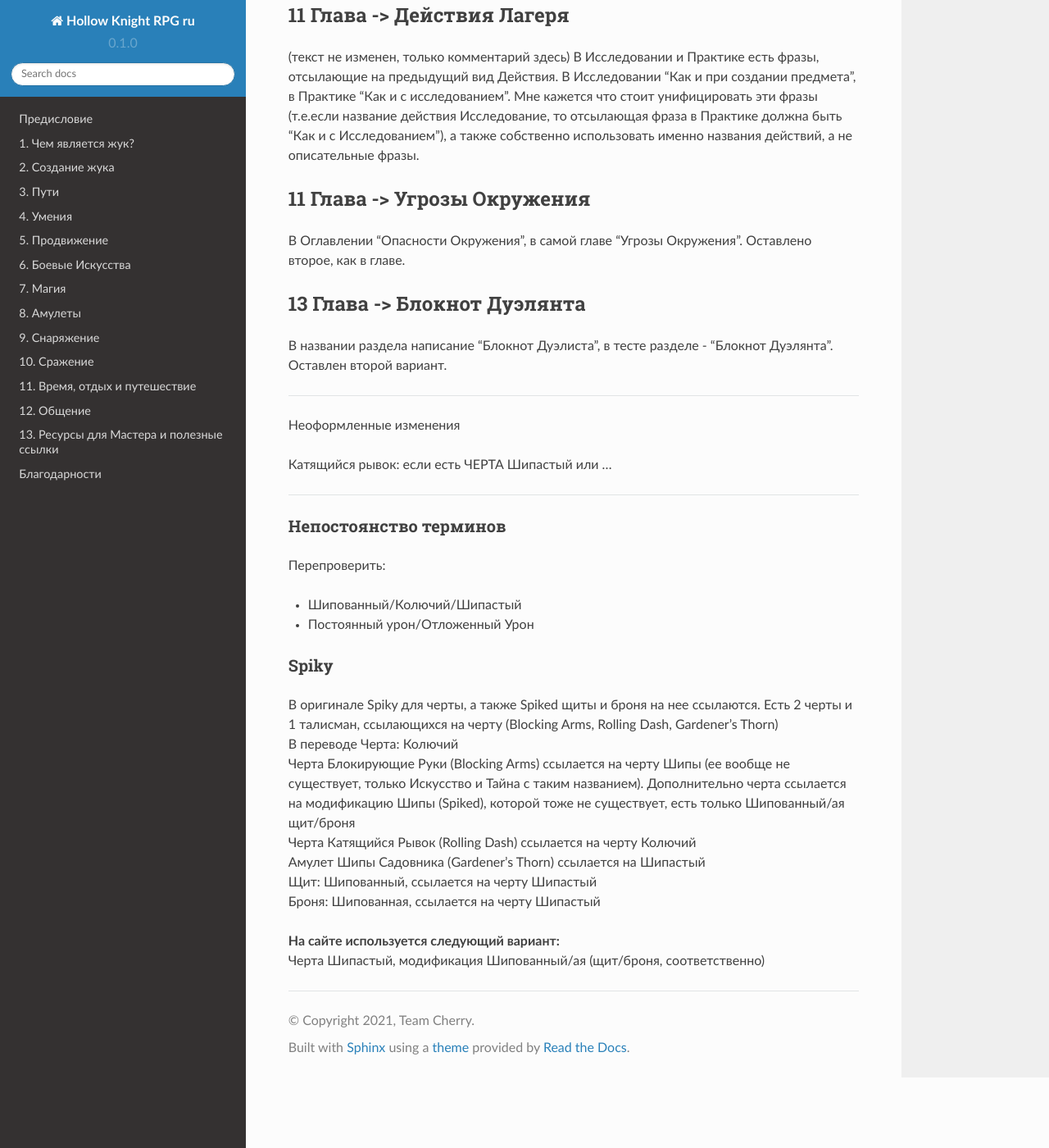
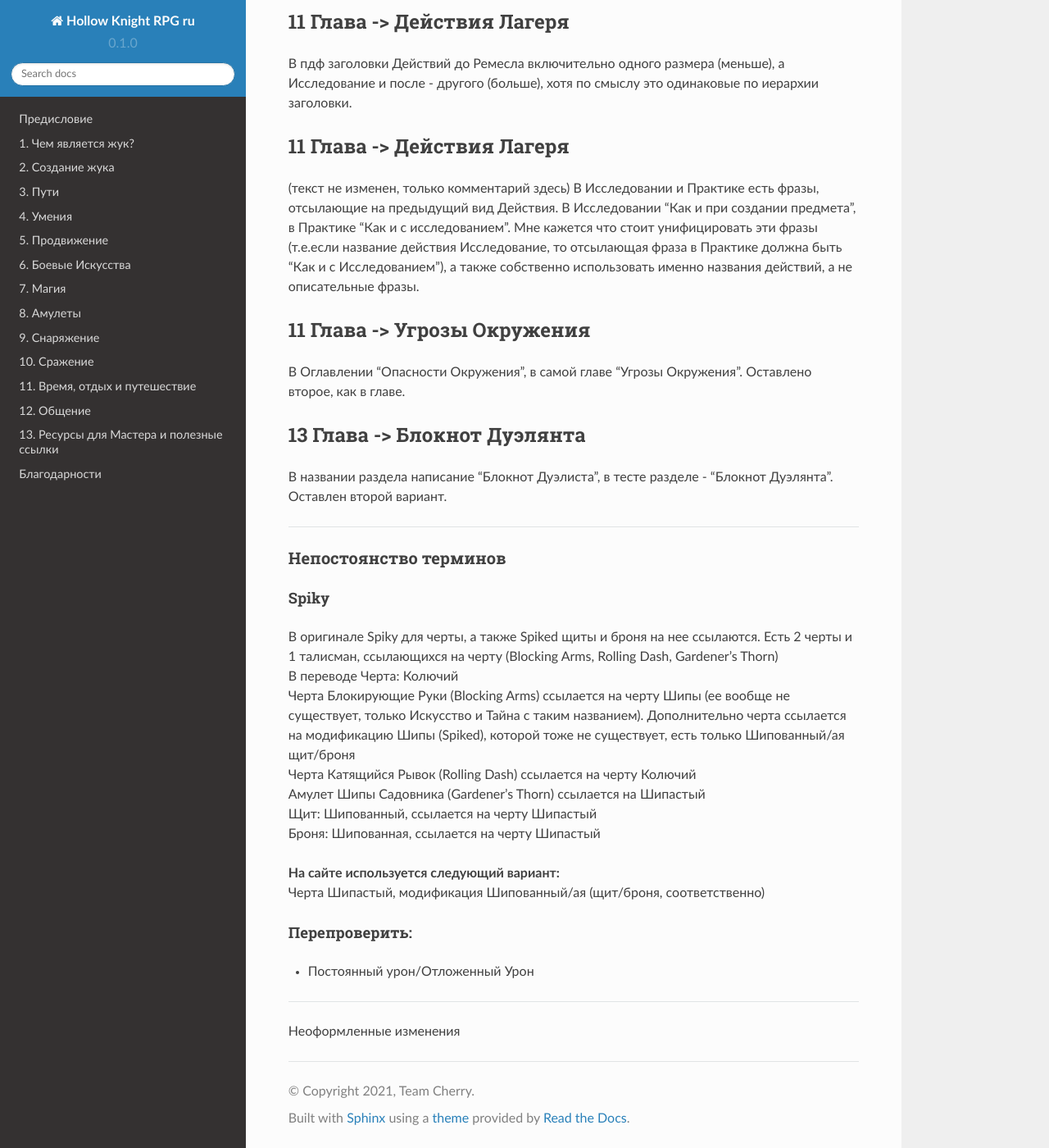
Before and after one commit to LazySelkie/hollow-knight-rpg-ru, a Sphinx documentation site: the page built from docs/source/differences.rst, in a window 1280 px wide and 1400 px high, scrolled down 3203 px. Shown: the whole window at 82% size. Built offline with Sphinx 7.4.7 and the Read the Docs theme 2.0.0, drawn with Linux system fonts in a browser that asks for light colours; some of the changed text lies outside the part shown.

Commit message:
Update differences.rst

```diff
--- a/docs/source/differences.rst
+++ b/docs/source/differences.rst
@@ -94,26 +98,13 @@
 -------------------------------
 В названии раздела написание "Блокнот Дуэлиста", в тесте разделе - "Блокнот Дуэлянта". Оставлен второй вариант.
 
-
--------------------------------------------------------------------------------------------------------------------------------
-
-Неоформленные изменения
-
-
-Катящийся рывок: если есть ЧЕРТА Шипастый или ...
-
 -------------------------------------------------------------------------------------------------------------------------------
 
 Непостоянство терминов
 ~~~~~~~~~~~~~~~~~~~~~~~~~~
 
-Перепроверить:
-
-* Шипованный/Колючий/Шипастый
-* Постоянный урон/Отложенный Урон
-
 Spiky
-~~~~~~~~~~~~~~~~~~~~~~~~~~
+^^^^^^^^^^
 | В оригинале Spiky для черты, а также Spiked щиты и броня на нее ссылаются. Есть 2 черты и 1 талисман, ссылающихся на черту (Blocking Arms, Rolling Dash, Gardener's Thorn)
 | В переводе Черта: Колючий
 | Черта Блокирующие Руки (Blocking Arms) ссылается на черту Шипы (ее вообще не существует, только Искусство и Тайна с таким названием). Дополнительно черта ссылается на модификацию Шипы (Spiked), которой тоже не существует, есть только Шипованный/ая щит/броня
```
Also changed, not shown: other parts of docs/source/differences.rst (+13 -0 lines).
